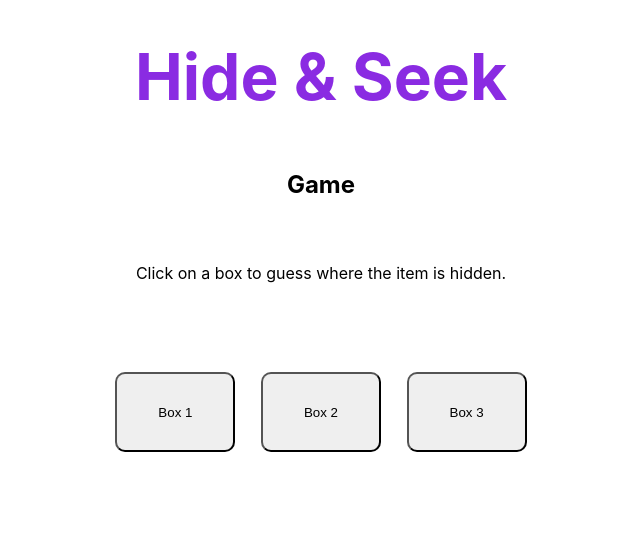
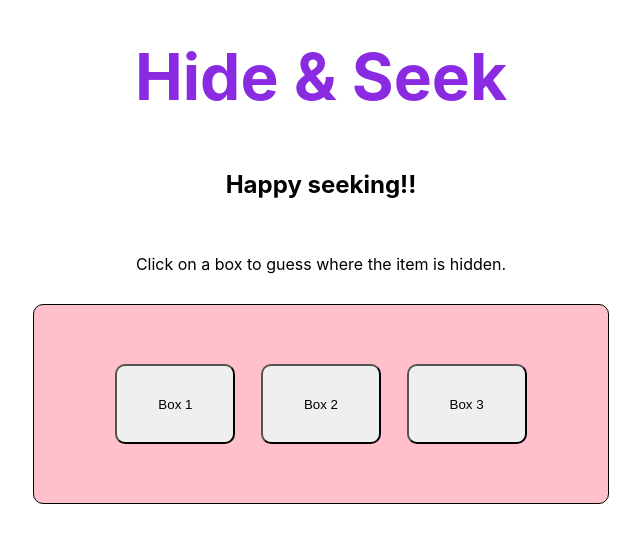
Before and after one commit to franco-ortega/hide-and-seek, a React (Create React App) app: page /game in a window 1280 px wide. Shown: the top 542 px of the page, without its empty margins (319-959 px from the left). Built offline with nearby package versions, Linux system fonts and the light colour scheme.

Commit message:
refactor display messages into function; create gloabal button style

```diff
--- a/src/components/App/App.scss
+++ b/src/components/App/App.scss
@@ -1,3 +1,5 @@
+@import '../App/AppGeneralStyles.scss';
+
 * {
   box-sizing: border-box;
   margin: 0;
@@ -11,4 +13,29 @@ html, body {
 
 button {
   cursor: pointer;
+  border-radius: 10px;
+  margin: 2vw;
+  padding: .5vw 1.5vw;
+
 }
+
+@include screen-size(tablet-portrait) {
+  button {
+    margin: 1vw;
+    padding: .5vw 1vw;
+  }
+}
+
+@include screen-size(tablet-landscape) {
+  button {
+    margin: .75vw;
+    padding: .25vw .75vw;
+  }
+}
+
+@include screen-size(desktop) {
+  button {
+    margin: .75vw;
+    padding: .25vw .5vw;
+  }
+}
--- a/src/components/Game/Game.jsx
+++ b/src/components/Game/Game.jsx
@@ -4,7 +4,7 @@ import styles from './Game.module.scss';
 import { useHistory } from 'react-router';
 
 const Game = ({
-  gameActive,
+  // gameActive,
   setGameActive,
   playerScore,
   setPlayerScore,
@@ -16,19 +16,19 @@ const Game = ({
   const [activeSeeker, setActiveSeeker] = useState('');
   const [activeHider, setActiveHider] = useState('computer');
 
-  let playerSeeks = false;
+  let playerSeeks;
   if(activeSeeker === 'player') playerSeeks = true;
   else playerSeeks === false;
 
-  let computerSeeks = false;
+  let computerSeeks;
   if(activeSeeker === 'computer') computerSeeks = true;
   else computerSeeks === false;
 
-  let playerHides = false;
+  let playerHides;
   if(activeHider === 'player') playerHides = true;
   else playerHides === false;
 
-  let computerHides = false;
+  let computerHides;
   if(activeHider === 'computer') computerHides = true;
   else computerHides === false;
 
@@ -83,6 +83,7 @@ const Game = ({
 
     setDisplayResult(true);
     setTimeout(() => {
+      setDisplayResult(false);
       setActiveSeeker('');
       setActiveHider('computer');
     }, 2000);
@@ -97,8 +98,8 @@ const Game = ({
     if(playerScore === 3 || computerScore === 3) {
       setButtonClickable(false);
       setGameOver(true);
-      setGameActive(false);
       setTimeout(() => {
+        setGameActive(false);
         history.push('/results');
       }, 2000);
     } else if(activeHider === 'player') {
@@ -151,44 +152,52 @@ const Game = ({
     }
   };
 
+  const selectActionMessage = () => {
+    if(!gameOver) {
+      if(computerHides) return 'The computer is hiding the item.';
+      if(playerSeeks) return 'Click on a box to guess where the item is hidden.';
+      if(playerHides) return 'Now it\'s your turn to hide the item. Click on a box to hide the item.';
+      if(computerSeeks) return 'The computer is guessing where you hid the item.';
+    } else {
+      return 'Game Over!';
+    }
+  };
+
+  const actionMessage = selectActionMessage();
+
+  const selectResultMessage = () => {
+    if(displayResult) {
+      if(correct && playerSeeks) return 'You guessed correctly!';
+      if(incorrect && playerSeeks) return 'You guessed incorrectly.';
+      if(correct && computerSeeks) return 'Computer guessed correctly!';
+      if(incorrect && computerSeeks) return 'Computer guessed incorrectly.';
+    }
+  };
+
+  const resultMessage = selectResultMessage();
+
   console.log('Active Seeker: ' + activeSeeker + '; Active Hider: ' + activeHider);
 
   return (
     <main className={styles.Game}>
-      <h2>Game</h2>
+      <h2>Happy seeking!!</h2>
       <section>
-        {!gameOver ?
-          <span>
-            {/* display messages: Your turn, Computer turn, You score, They score */}
-            {computerHides && 'The computer is hiding the item.'}
-            {playerSeeks && 'Click on a box to guess where the item is hidden.'}
-            {playerHides && gameActive && 'Now it\'s your turn to hide the item. Click on a box to hide the item.'}
-            {computerSeeks && 'The computer is guessing where you hid the item.'}
-          </span>
-          : 'Game Over!'
-        }
+        {actionMessage}
       </section>
-      <section>
+      <section className={styles.Buttons}>
         <button value="1" disabled={!buttonClickable} onClick={onPlayerTurnClick}>Box 1</button>
         <button value="2" disabled={!buttonClickable} onClick={onPlayerTurnClick}>Box 2</button>
         <button value="3" disabled={!buttonClickable} onClick={onPlayerTurnClick}>Box 3</button>
       </section>
       <section>
-        {displayResult &&
-          <span>
-            {correct && playerSeeks && 'You guessed correctly!'}
-            {incorrect && playerSeeks && 'You guessed incorrectly.'}
-            {correct && computerSeeks && 'Computer guessed correctly!'}
-            {incorrect && computerSeeks && 'Computer guessed incorrectly.'}
-          </span>
-        }
+        {resultMessage}
       </section>
     </main>
   );
 };
 
 Game.propTypes = {
-  gameActive: PropTypes.bool.isRequired,
+  // gameActive: PropTypes.bool.isRequired,
   setGameActive: PropTypes.func.isRequired,
   playerScore: PropTypes.number.isRequired,
   setPlayerScore: PropTypes.func.isRequired,
--- a/src/components/Game/Game.module.scss
+++ b/src/components/Game/Game.module.scss
@@ -1,8 +1,10 @@
 @import '../App/AppGeneralStyles.scss';
 
 .Game {
-    // border: blue solid 1vw;
+
     height: $main-height;
+    width: 90%;
+    margin: auto;
     display: flex;
     flex-direction: column;
     align-items: center;
@@ -14,13 +16,14 @@
 
 
     section {
-        // background: lightblue;
-        border-radius: 10px 50px;
-        height: fit-content;
-        width: 75%;
+        height: 10vh;
+        width: 85%;
         padding: 3vw 1.5vw;
 
-        // border: brown 1px solid;
+        display: flex;
+        flex-wrap: wrap;
+        align-items: center;
+        justify-content: center;
 
         button {
             border-radius: 10px;
@@ -33,4 +36,56 @@
             height: 5vh;
         }
     }
+
+    .Buttons {
+        background: lightblue;
+        border: 1px solid;
+        border-radius: 10px;
+        height: 30vh;
+
+        display: flex;
+        flex-wrap: wrap;
+        align-items: center;
+        justify-content: center;
+    }
 }
+
+@include screen-size(tablet-portrait) {
+    .Game {
+        section {
+            width: 70%;
+            padding: 0;
+        }
+
+        .Buttons {
+            background: lightblue;
+        }
+    }
+  }
+
+  @include screen-size(tablet-landscape) {
+    .Game {
+        section {
+            width: 60%;
+        }
+
+        .Buttons {
+            height: 20vh;
+            background: lightcoral;
+        }
+    }
+  }
+
+  @include screen-size(desktop) {
+    .Game {
+
+        section {
+            width: 50%;
+        }
+
+        .Buttons {
+            height: 25vh;
+            background: pink;
+        }
+    }
+  }
--- a/src/components/Home/Home.module.scss
+++ b/src/components/Home/Home.module.scss
@@ -1,7 +1,6 @@
 @import '../App/AppGeneralStyles.scss';
 
 .Home {
-    // border: gray solid 1vw;
     height: 85vh;
     display: flex;
     flex-direction: column;
@@ -19,22 +18,18 @@
         padding: 2vw;
 
         form {
-            background: lightpink;
+            border: 1px solid darkred;
             border-radius: 10px;
             display: flex;
             flex-direction: column;
             align-items: center;
             justify-content: center;
-            margin: 1vw;
-            padding: 1vw;
+            width: fit-content;
+            margin: 5vw auto;
+            padding: 3vw 5vw;
 
             input {
                 margin: 2vw;
-            }
-
-            button {
-                border-radius: 10px;
-                padding: .5vw;
             }
         }
     }
@@ -46,8 +41,12 @@
         section {
             width: 80%;
 
-            input {
-                margin: 10vw;
+            form {
+                padding: 2vw;
+
+                input {
+                    margin: 1.5vw;
+                }
             }
         }
     }
@@ -56,10 +55,14 @@
     @include screen-size(tablet-landscape) {
         section {
             width: 60%;
-        }
 
-        input {
-            // margin: .25vw;
+            form {
+                padding: .75vw 1vw;
+
+                input {
+                    margin: 1vw;
+                }
+            }
         }
     }
 
@@ -70,5 +73,4 @@
             width: 50%;
         }
     }
-
 }
--- a/src/components/Results/Results.jsx
+++ b/src/components/Results/Results.jsx
@@ -30,7 +30,7 @@ const Results = ({
 
   return (
     <main className={styles.Results}>
-      <h1>Results Page!!</h1>
+      <h2>Results Page!!</h2>
       <section>
         <p>Your score: {playerScore}</p>
         <p>Computer score: {computerScore}</p>
--- a/src/components/Results/Results.module.scss
+++ b/src/components/Results/Results.module.scss
@@ -5,7 +5,7 @@
     flex-direction: column;
     align-items: center;
 
-    h1 {
+    h2 {
         margin: 2vw;
     }
 
@@ -19,7 +19,7 @@
         flex-direction: column;
         align-items: center;
 
-        p, button {
+        p {
             border-radius: 10px;
             margin: .5vw;
             padding: .75vw;
--- a/src/components/Welcome/Welcome.module.scss
+++ b/src/components/Welcome/Welcome.module.scss
@@ -21,12 +21,6 @@
             text-align: left;
             margin: .75vw;
         }
-
-        button {
-            border-radius: 10px;
-            margin: 2vw;
-            padding: .5vw;
-        }
     }
 
     @include screen-size(tablet-portrait) {
@@ -34,10 +28,8 @@
 
         section {
             width: 80%;
-
         }
     }
-
 
     @include screen-size(tablet-landscape) {
 
```
